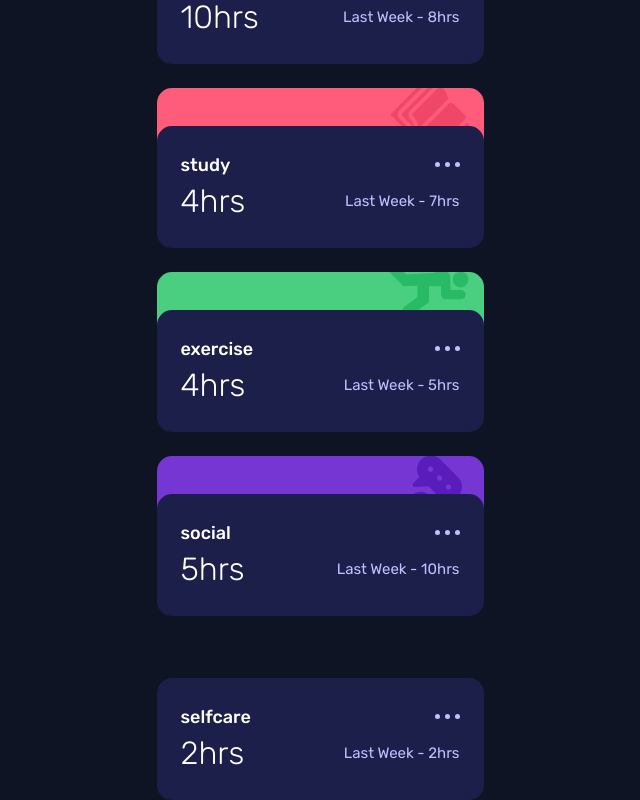
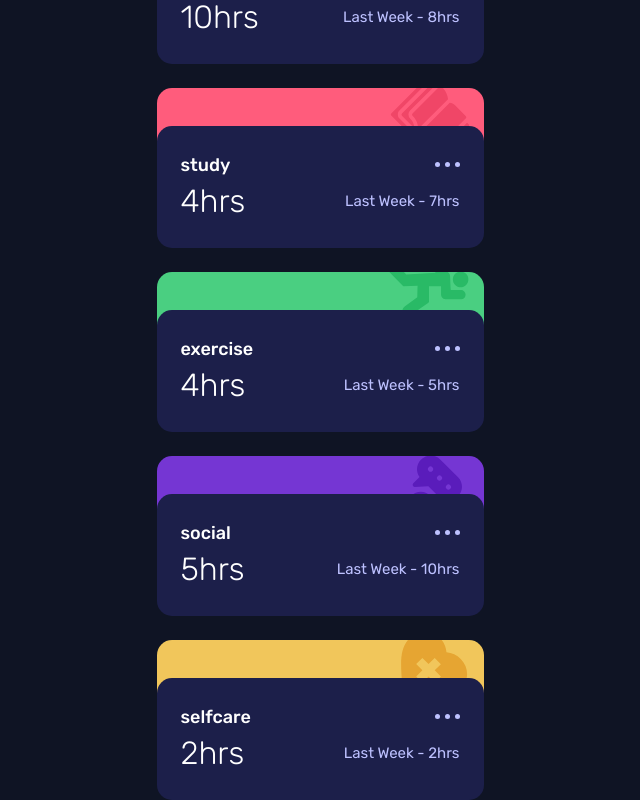
Before and after one commit to TheFranMan/time-tracker-dashboard, a React (Create React App) app: page / in a window 1280 px wide. Shown: the part 589-1389 px from the top of the page, without its empty margins (320-960 px from the left). Built offline with nearby package versions, Linux system fonts and the light colour scheme.

Commit message:
Updated classname

```diff
--- a/src/sass/_card.scss
+++ b/src/sass/_card.scss
@@ -59,7 +59,7 @@
         background-image: url('../images/icon-social.svg');
     }
 
-    &.self-care {
+    &.selfcare {
         background-color: var.$soft_orange;
         background-image: url('../images/icon-self-care.svg');
     }
```
